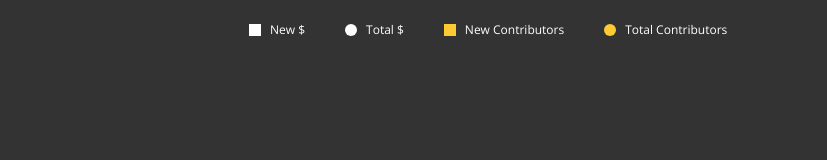
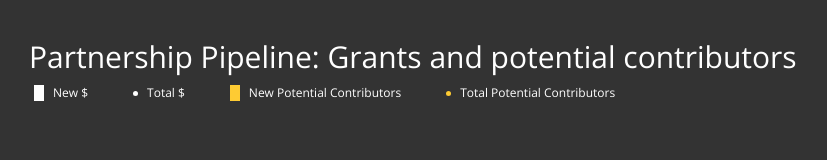
Before and after one commit to adamlofting/gauntletfuture, a website: page public/index.html in a window 1280 px wide. Shown: the whole page, without its empty margins (41-868 px from the left). Drawn offline with nearby package versions, Linux system fonts and the light colour scheme; no server answers; files whose address does not match are found by name.

Commit message:
labelling

```diff
--- a/public/css/main.css
+++ b/public/css/main.css
@@ -1,5 +1,9 @@
 body {
   background: #333;
+}
+
+h2 {
+  color: #FFF;
 }
 
 .dashboard-container {
@@ -16,13 +20,13 @@ body {
 }
 
 .key-box {
-  margin-left: 180px;
+
 }
 
 .key-box p {
   display: inline;
   float: left;
-  margin: 0 0 0 40px;
+  margin: 0 40px 0 5px;
   color: #FFF;
   font-size: 12px;
   line-height: 20px;
@@ -31,14 +35,17 @@ body {
 .key {
   display: inline;
   float: left;
-  width: 12px;
-  height: 12px;
+  width: 10px;
+  height: 16px;
   background: #FFF;
-  margin: 4px 9px 0 0;
+  margin: 2px 9px 0 0;
 }
 
 .key.dollars-total {
   border-radius: 10px;
+  width: 5px;
+  height: 5px;
+  margin-top: 8px;
 }
 
 .key.dollars-new {
@@ -48,6 +55,9 @@ body {
 .key.contributors-total {
   border-radius: 10px;
   background: #FECB33;
+  width: 5px;
+  height: 5px;
+  margin-top: 8px;
 }
 
 .key.contributors-new {
--- a/public/index.html
+++ b/public/index.html
@@ -19,11 +19,16 @@
       <div class="container">
         <div class="row">
           <div class="col-md-12">
+            <h2>Partnership Pipeline: Grants and potential contributors</h2>
+          </div>
+        </div>
+        <div class="row">
+          <div class="col-md-12">
             <div class="key-box"><!-- duplicated for responsive positioning -->
               <p><span class="key dollars-new"></span> New $</p>
               <p><span class="key dollars-total"></span> Total $</p>
-              <p><span class="key contributors-new"></span> New Contributors</p>
-              <p><span class="key contributors-total"></span> Total Contributors</p>
+              <p><span class="key contributors-new"></span> New Potential Contributors</p>
+              <p><span class="key contributors-total"></span> Total Potential Contributors</p>
             </div>
           </div>
         </div>
--- a/public/js/main.js
+++ b/public/js/main.js
@@ -56,12 +56,12 @@ function draw(data) {
   // TOOL TIP
   var tip = d3.tip()
   .attr('class', 'd3-tip')
-  .offset([95, 0])
+  .offset([105, 0])
   .html(function(d) {
     return "Grants:<br/>" +
           "<span style='color:#FFF;'>$" + $.number(d.dollarRunningTotal) + "</span> Total<br />" +
           "<span style='color:#FFF;'>$" + $.number(d.dollarNew) + "</span> New<br /><br />" +
-          "Contributors:<br/>" +
+          "Potential Contributors:<br/>" +
           "<span style='color:#FECB33;'>" + $.number(d.contributorRunningTotal) + "</span> Total<br />" +
           "<span style='color:#FECB33;'>" + $.number(d.peopleNew) + "</span> New<br /><br />";
   });
@@ -299,7 +299,11 @@ function draw(data) {
   var y_axis = d3.svg.axis()
                 .scale(y_scale)
                 .orient("left")
-                .tickValues(TICK_VALUES);
+                .tickValues(TICK_VALUES)
+                .tickFormat(function (d) {
+                  var format_number = d3.format(["$", ""]);
+                  return format_number(d);
+                });
   d3.select("#chart")
   .append("g")
     .attr("class", "y axis")
```
